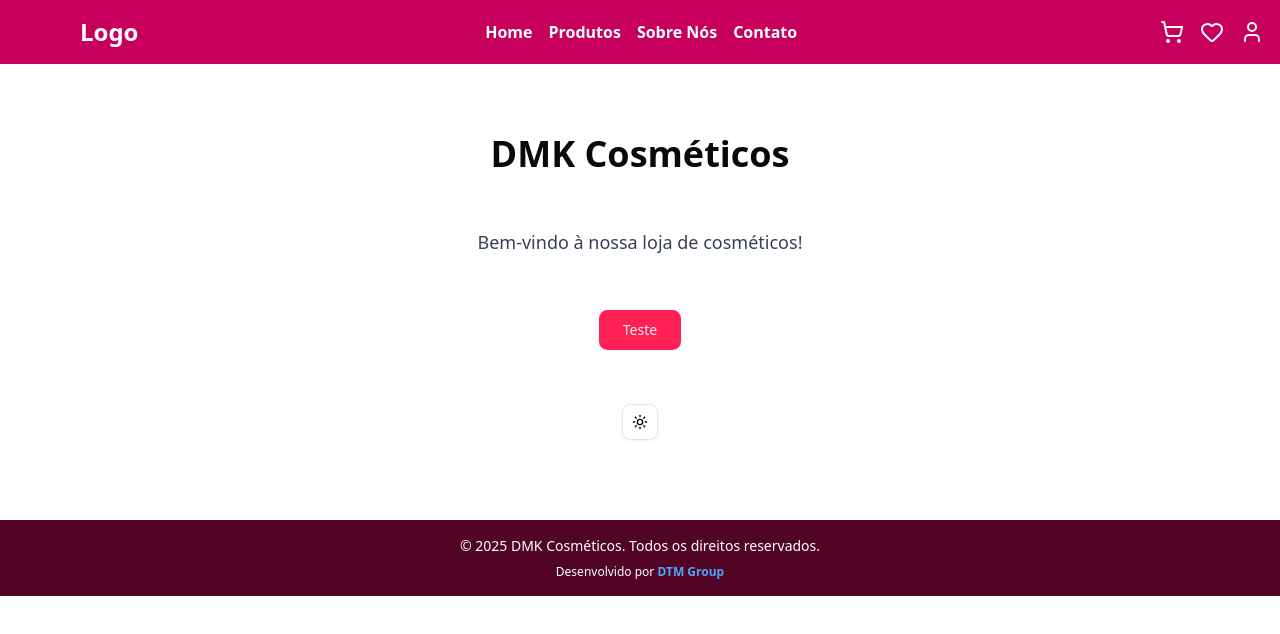
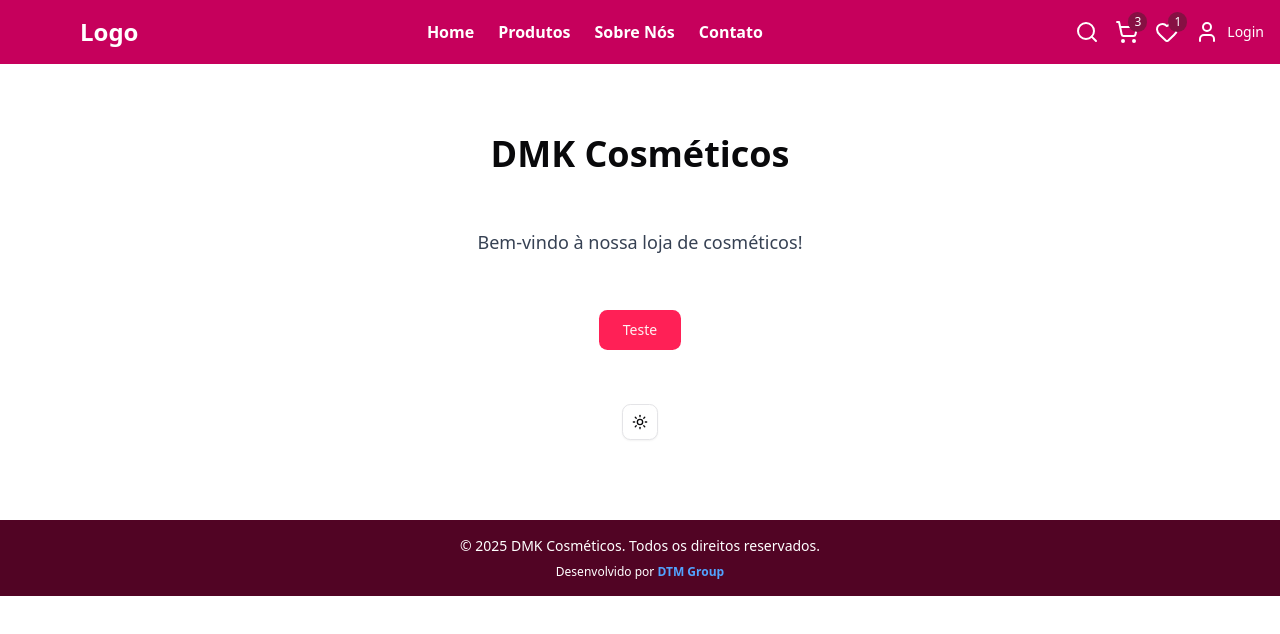
Before and after one commit to Daniel-DGPlay/DMK-Cosmeticos, a Next.js app: page / in a window 1280 px wide. Shown: the top 634 px of the page. Built offline with nearby package versions, Linux system fonts and the light colour scheme.

Commit message:
- Atualização do componente HeaderMenu
- Add lita data.ts de menu

```diff
--- a/components/Header.tsx
+++ b/components/Header.tsx
@@ -1,16 +1,16 @@
 import React from 'react';
 import Container from './Container';
 import Logo from './Logo';
-import Menu from './Menu';
-import ToggleMenuButtons from './toggle-menu';
+import HeaderMenu from "./HeaderMenu";
+import NavButton from './NavButton';
 
 const Header = () => {
     return (
       <header>
-        <Container className="bg-pink-700 text-white py-4 ps-20  flex items-center justify-between">
+        <Container className="bg-pink-700 text-white py-4 ps-20 flex items-center justify-between">
           <Logo />
-          <Menu />
-          <ToggleMenuButtons />
+          <HeaderMenu />
+          <NavButton />
           {/* <h1 className="text-2xl font-bold">DMK Cosméticos</h1>
                 <p className="text-sm">Sua loja de cosméticos online</p> */}
         </Container>
--- /dev/null
+++ b/components/HeaderMenu.tsx
@@ -0,0 +1,52 @@
+import { headerData } from "@/constants/data";
+import React from "react";
+import Link from "next/link";
+
+// const HeaderMenu = () => {
+//   return (
+//     <div className="font-bold ">
+//       <ul>
+//         <li className="inline-block mr-4">
+//           <Link href="/" className="text-white hover:text-pink-950">
+//             Home
+//           </Link>
+//         </li>
+//         <li className="inline-block mr-4">
+//           <Link href="/products" className="text-white hover:text-pink-950">
+//             Produtos
+//           </Link>
+//         </li>
+//         <li className="inline-block mr-4">
+//           <Link href="/about" className="text-white hover:text-pink-950">
+//             Sobre Nós
+//           </Link>
+//         </li>
+//         <li className="inline-block mr-4">
+//           <Link href="/contact" className="text-white hover:text-pink-950">
+//             Contato
+//           </Link>
+//         </li>
+//       </ul>
+//     </div>
+//   );
+// };
+
+const HeaderMenu = () => {
+  return (
+    <div className="hidden md:inline-flex items-center gap-7 capitalize font-semibold">
+      <ul>
+        {headerData?.map((item) => (
+          <li key={item.href} className="inline-block mr-6">
+            <Link href={item.href} className="text-white hover:text-pink-950 hoverEffect relative group">
+              {item.title}
+            </Link>
+          </li>
+        ))}
+      </ul>
+    </div>
+  );
+};
+
+export default HeaderMenu;
+
+// time video: https://youtu.be/iygpxgLpug8?list=PLOl4xN4eJVEOWn4gGVyeesXr_TYf2XOAA&t=1355
--- a/components/Menu.tsx
+++ /dev/null
@@ -1,32 +0,0 @@
-import React from "react";
-import Link from "next/link";
-
-const Menu = () => {
-  return (
-    <div className="font-bold ">
-      <ul>
-        <li className="inline-block mr-4">
-          <Link href="/" className="text-white hover:text-pink-950">
-            Home
-          </Link>
-        </li>
-        <li className="inline-block mr-4">
-          <Link href="/products" className="text-white hover:text-pink-950">
-            Produtos
-          </Link>
-        </li>
-        <li className="inline-block mr-4">
-          <Link href="/about" className="text-white hover:text-pink-950">
-            Sobre Nós
-          </Link>
-        </li>
-        <li className="inline-block mr-4">
-          <Link href="/contact" className="text-white hover:text-pink-950">
-            Contato
-          </Link>
-        </li>
-      </ul>
-    </div>
-  );
-};
-export default Menu;
--- /dev/null
+++ b/components/NavButton.tsx
@@ -0,0 +1,58 @@
+import React from 'react';
+import { ShoppingCart, Heart, User, Search } from "lucide-react";
+
+const NavButton = () => {
+    // Exemplo de quantidades (substitua por props ou contexto conforme necessário)
+    const cartCount = 3;
+    const favoriteCount = 1;
+
+    return (
+      <div className="flex gap-4 items-center">
+        {/* Botão Busca */}
+        <button
+          className="hover:text-pink-950 bg-none border-none cursor-pointer"
+          title="Buscar"
+          type="button"
+        >
+          <Search size={24} />
+        </button>
+        {/* Botão Carrinho */}
+        <button
+          className="relative hover:text-pink-950 bg-none border-none cursor-pointer"
+          title="Carrinho"
+          type="button"
+        >
+          <ShoppingCart size={24} />
+          {cartCount > 0 && (
+            <span className="absolute -top-2 -right-2 bg-pink-900 text-white text-xs rounded-full px-1.5 py-0.5">
+              {cartCount}
+            </span>
+          )}
+        </button>
+        {/* Botão Favoritos */}
+        <button
+          className="relative hover:text-pink-950 bg-none border-none cursor-pointer"
+          title="Favorito"
+          type="button"
+        >
+          <Heart size={24} />
+          {favoriteCount > 0 && (
+            <span className="absolute -top-2 -right-2 bg-pink-900 text-white text-xs rounded-full px-1.5 py-0.5">
+              {favoriteCount}
+            </span>
+          )}
+        </button>
+        {/* Botão Login */}
+        <button
+          className="flex items-center gap-2 hover:text-pink-950 bg-none border-none cursor-pointer"
+          title="Login"
+          type="button"
+        >
+          <User size={24} />
+          <span className="text-sm">Login</span>
+        </button>
+      </div>
+    );
+}
+
+export default NavButton;
--- a/components/toggle-menu.tsx
+++ /dev/null
@@ -1,32 +0,0 @@
-import React from 'react';
-import { ShoppingCart, Heart, User } from "lucide-react";
-
-const ToggleMenuButtons = () => {
-    return (
-        <div className="flex gap-4">
-            <button
-                className="hover:text-pink-950 bg-none border-none cursor-pointer"
-                title="Carrinho"
-                type="button"
-            >
-                <ShoppingCart size={24} />
-            </button>
-            <button
-                className="hover:text-pink-950 bg-none border-none cursor-pointer"
-                title="Favorito"
-                type="button"
-            >
-                <Heart size={24} />
-            </button>
-            <button
-                className="hover:text-pink-950 bg-none border-none cursor-pointer"
-                title="Login"
-                type="button"
-            >
-                <User size={24} />
-            </button>
-        </div>
-    );
-}
-
-export default ToggleMenuButtons;
--- /dev/null
+++ b/constants/data.ts
@@ -0,0 +1,6 @@
+export const headerData = [
+    { title: "Home", href: "/" },
+    { title: "Produtos", href: "/products" },
+    { title: "Sobre Nós", href: "/about" },
+    { title: "Contato", href: "/contact" }
+]
```
